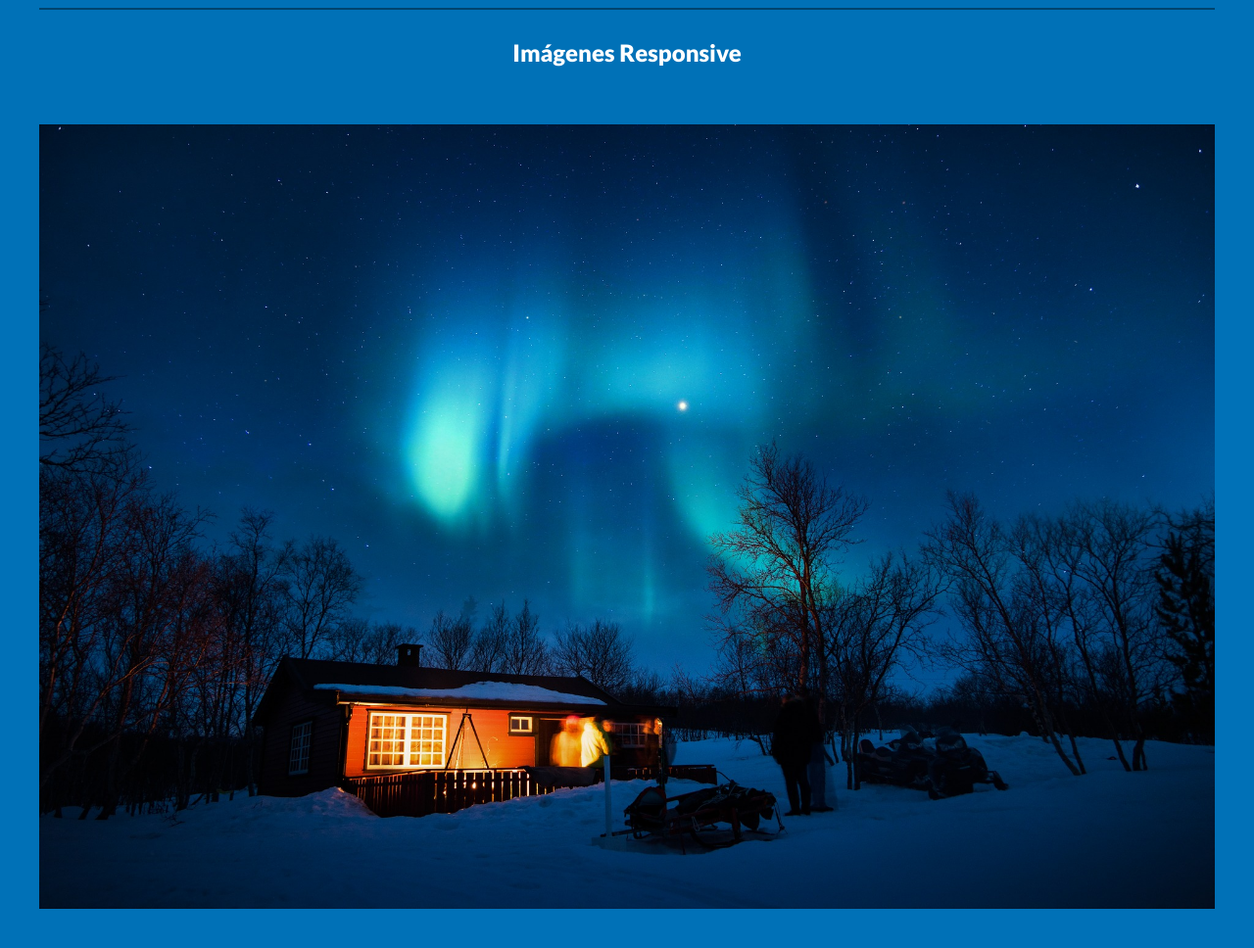
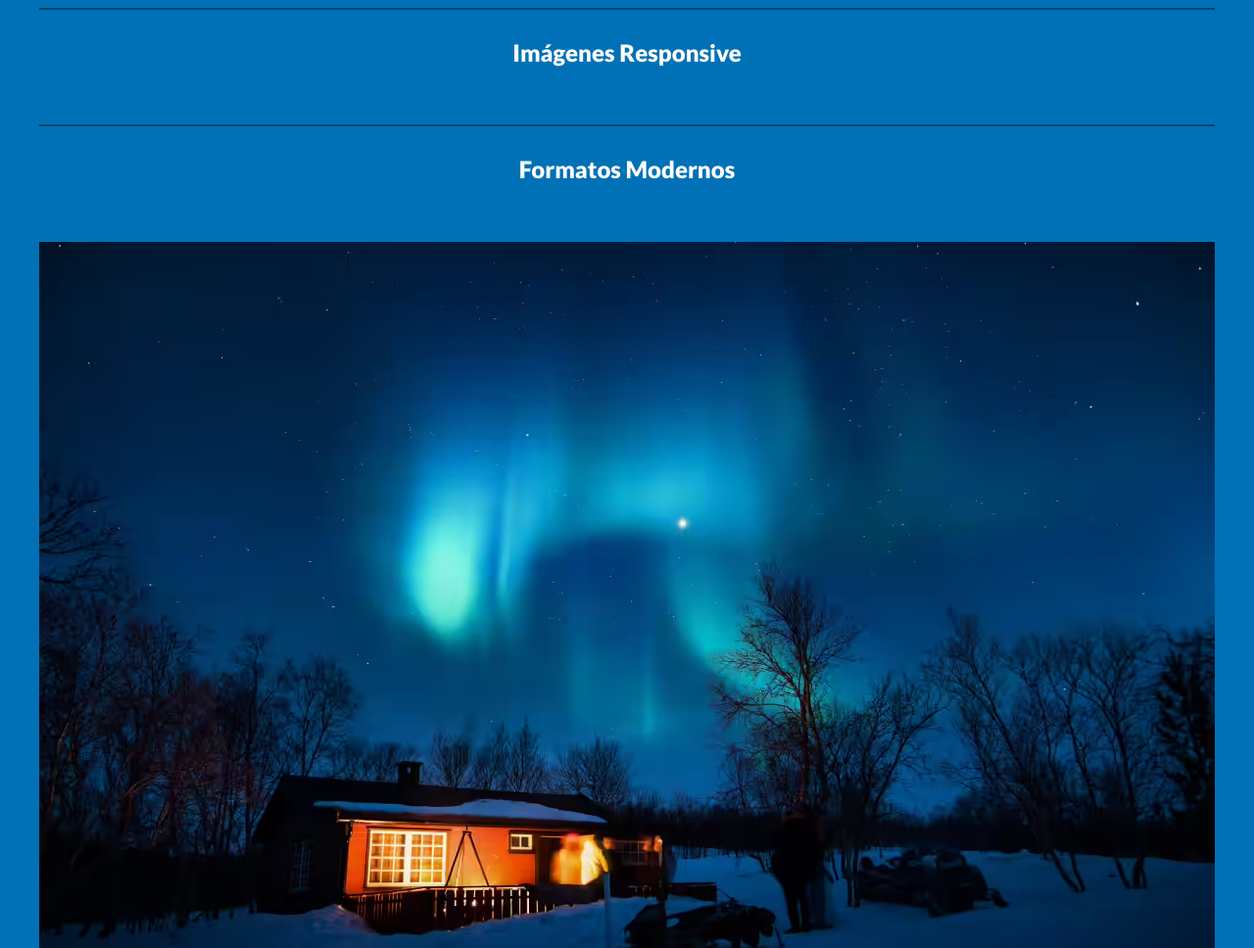
Before and after one commit to pmpeloc/responsive-web-design, a plain HTML site: page index.html in a window 1280 px wide. Shown: the part 3140-4108 px from the top of the page at 98% size. Drawn offline with Linux system fonts and the light colour scheme.

Commit message:
Imagenes Avif y Webp para mejor performance

```diff
--- a/index.html
+++ b/index.html
@@ -83,9 +83,17 @@
       </div>
 
       <h2>Imágenes Responsive</h2>
-      <img src="img/imagen.jpg" alt="imagen responsive" />
+      <!-- <img src="img/imagen.jpg" alt="imagen responsive" />
+      <img src="img/imagen.avif" alt="imagen responsive" />
+      <img src="img/imagen.webp" alt="imagen responsive" /> -->
 
       <h2>Formatos Modernos</h2>
+
+      <picture>
+        <source srcset="/img/imagen.avif" type="image/avif" />
+        <source srcset="/img/imagen.webp" type="image/webp" />
+        <img loading="lazy" src="/img/imagen.jpg" alt="imagen responsive" />
+      </picture>
 
       <h2>Formatos Modernos con SRC SET</h2>
     </div>
```
